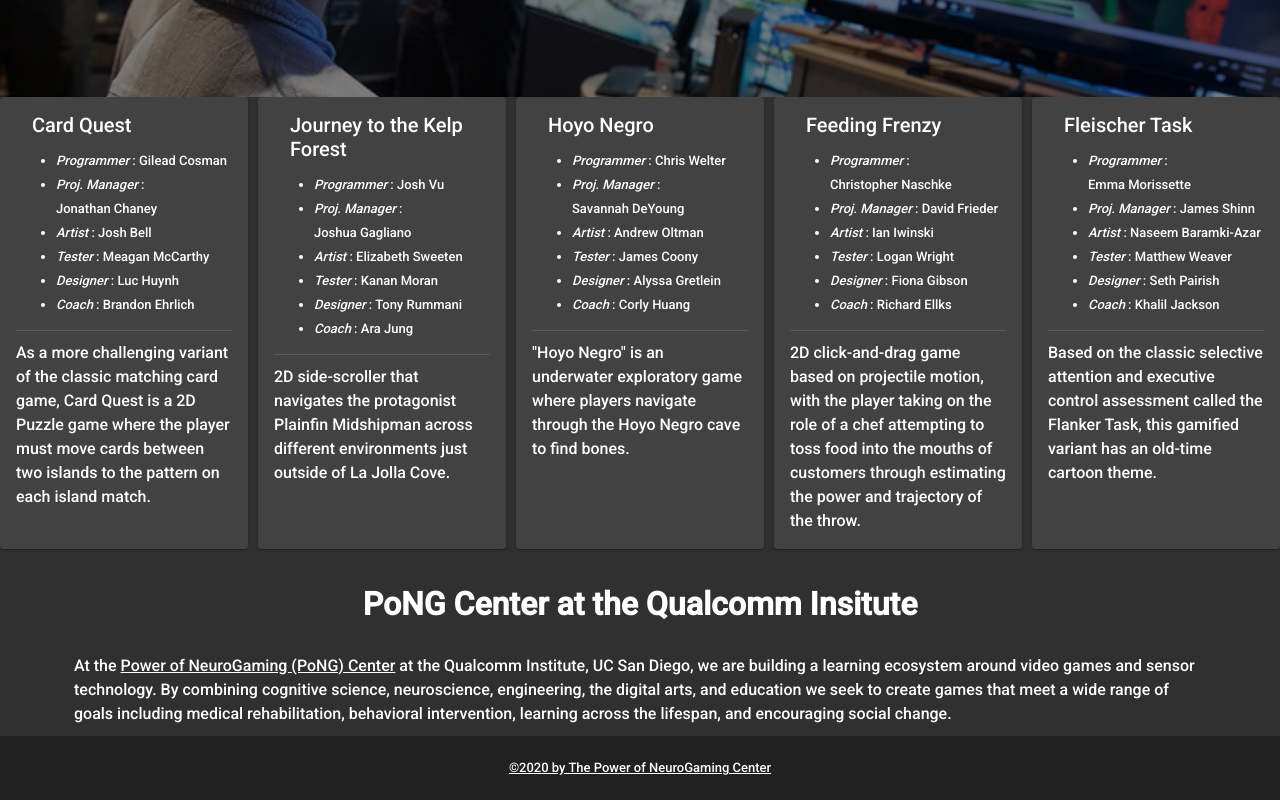
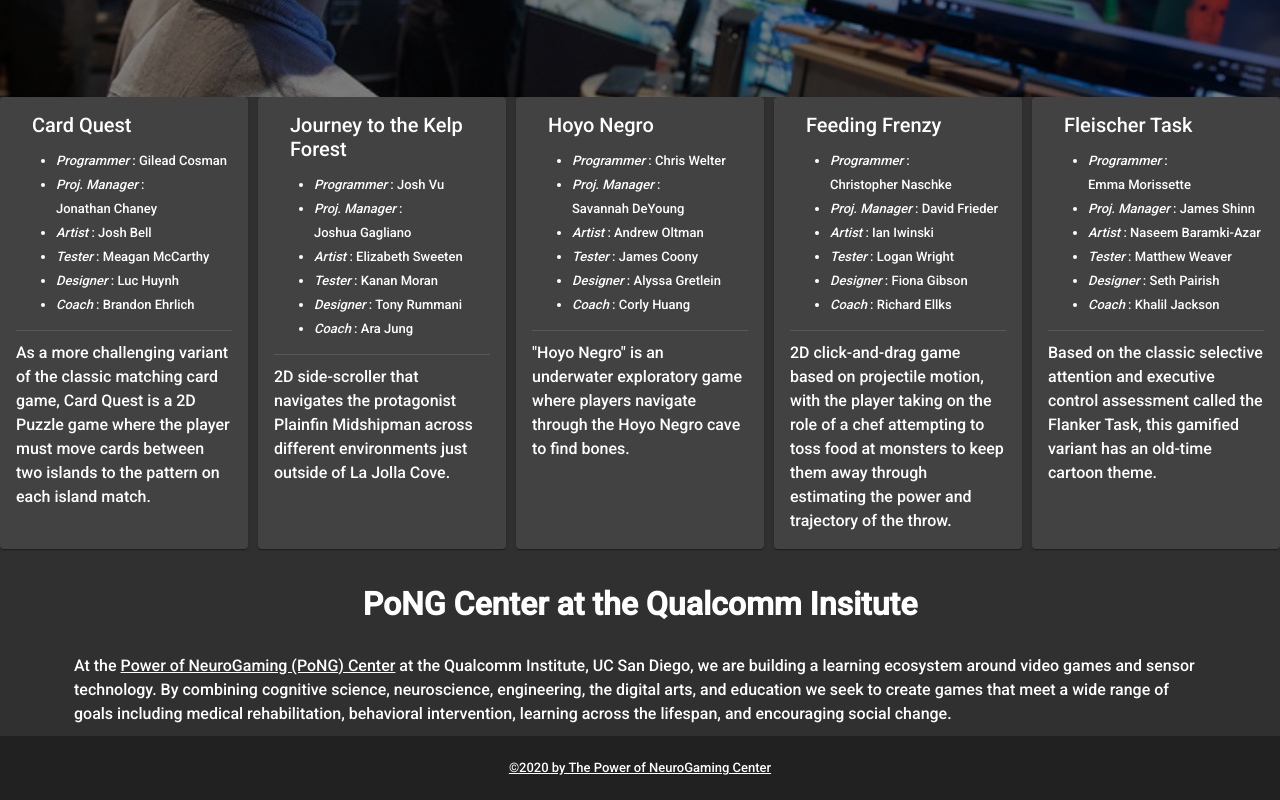
Before and after one commit to powerofneurogaming/internship2020-angular, an Angular app: page / in a window 1280 px wide. Shown: the part 1483-2283 px from the top of the page. Built offline with nearby package versions, Linux system fonts and the light colour scheme.

Commit message:
feeding frenzy description update

```diff
--- a/src/app/teams.ts
+++ b/src/app/teams.ts
@@ -45,7 +45,7 @@ export const teams = [
             { title: "Designer", name: "Fiona\u00A0Gibson" },
             { title: "Coach", name: "Richard\u00A0Ellks" },
         ],
-        blurb: "2D click-and-drag game based on projectile motion, with the player taking on the role of a chef attempting to toss food into the mouths of customers through estimating the power and trajectory of the throw."
+        blurb: "2D click-and-drag game based on projectile motion, with the player taking on the role of a chef attempting to toss food at monsters to keep them away through estimating the power and trajectory of the throw."
     },
     {
         teamname: "Fleischer Task",
```
